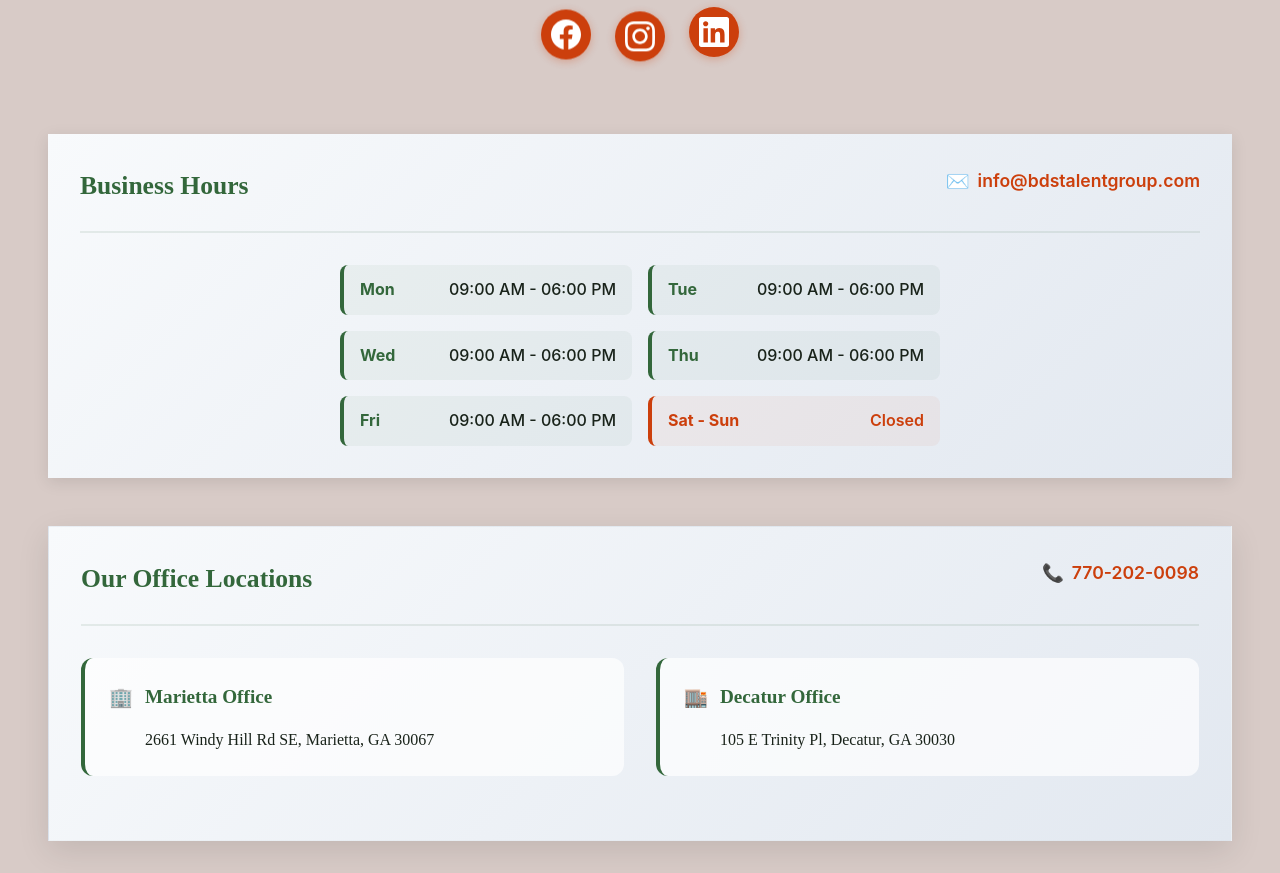
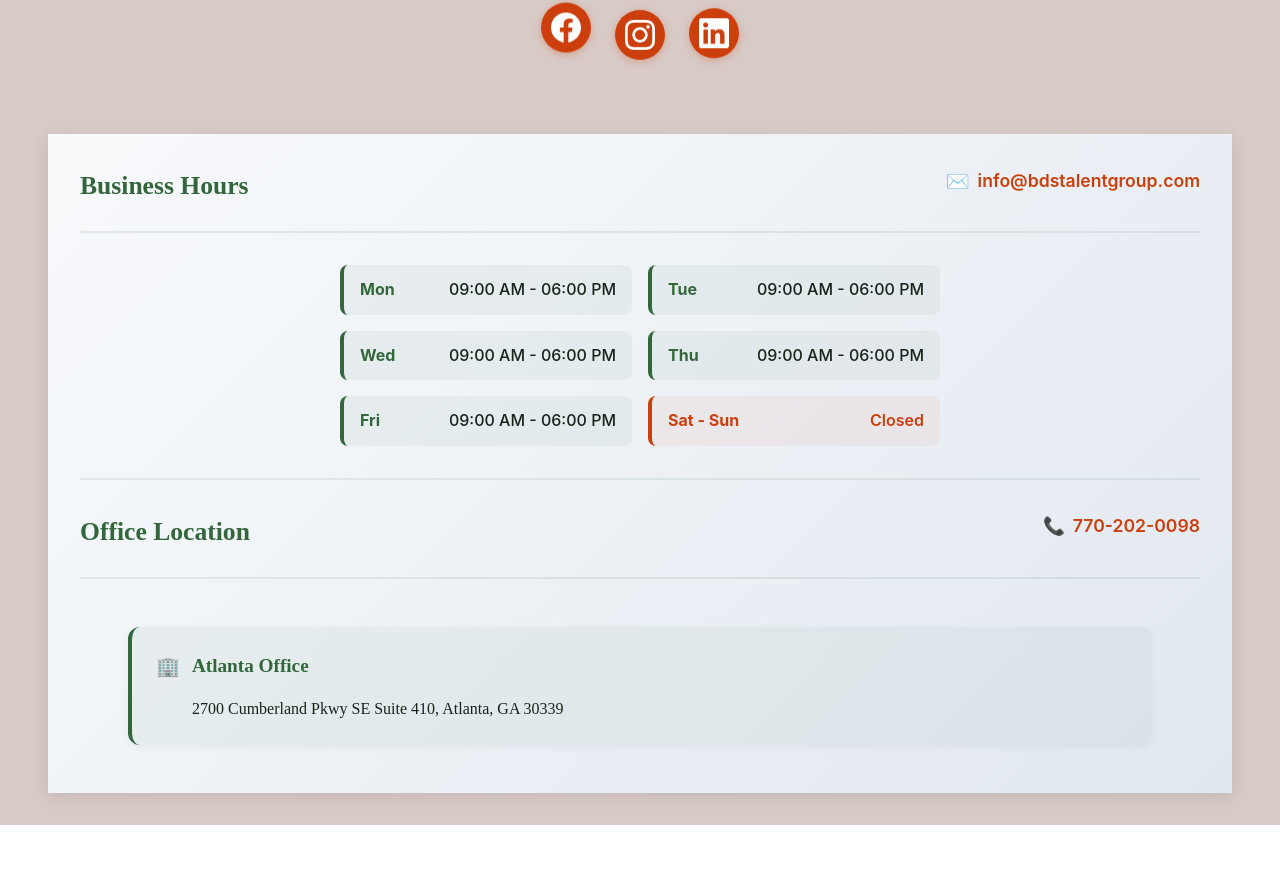
Before and after one commit to CartezDew/bdsfrontend, a React (Vite) app: page / in a window 1280 px wide. Shown: the part 4930-5803 px from the top of the page. After the commit the page ends 5755 px from the top, so only its background shows below. Built offline with nearby package versions, Linux system fonts and the light colour scheme.

Commit message:
updated office locations card to remove the second location that no longer exists

```diff
--- a/src/components/OfficeHoursLocations.jsx
+++ b/src/components/OfficeHoursLocations.jsx
@@ -66,8 +66,8 @@ const OfficeHoursLocations = () => {
 
   const locations = [
     {
-      name: "Marietta Office",
-      address: "2661 Windy Hill Rd SE, Marietta, GA 30067",
+      name: "Atlanta Office",
+      address: "2700 Cumberland Pkwy SE Suite 410, Atlanta, GA 30339",
       coordinates: "33.8762,-84.5023", // Marietta coordinates
       phone: "770-202-0098",
       hours: {
@@ -80,21 +80,6 @@ const OfficeHoursLocations = () => {
         sun: "Closed"
       }
     },
-    {
-      name: "Decatur Office",
-      address: "105 E Trinity Pl, Decatur, GA 30030",
-      coordinates: "33.7748,-84.2963", // Decatur coordinates
-      phone: "770-202-0098",
-      hours: {
-        mon: "09:00 AM - 06:00 PM",
-        tue: "09:00 AM - 06:00 PM",
-        wed: "09:00 AM - 06:00 PM",
-        thu: "09:00 AM - 06:00 PM",
-        fri: "09:00 AM - 06:00 PM",
-        sat: "Closed",
-        sun: "Closed"
-      }
-    }
   ];
 
   const getGoogleMapsUrl = (address) => {
@@ -133,8 +118,8 @@ const OfficeHoursLocations = () => {
           </div>
         </div>
 
-        {/* Office Hours */}
-        <div className={`office-hours-section ${animationsTriggered.officeHours ? 'animate-office-hours' : ''}`} ref={officeHoursRef} data-animate="officeHours">
+        {/* Office Hours & Location */}
+        <div className={`office-hours-location-combined ${animationsTriggered.officeHours ? 'animate-office-hours' : ''}`} ref={officeHoursRef} data-animate="officeHours">
           <div className={`office-hours-header ${animationsTriggered.businessHours ? 'animate-business-hours' : ''}`} ref={businessHoursRef} data-animate="businessHours">
             <h3>Business Hours</h3>
             <div className={`main-email ${animationsTriggered.email ? 'animate-email' : ''}`} ref={emailRef} data-animate="email">
@@ -142,6 +127,7 @@ const OfficeHoursLocations = () => {
               info@bdstalentgroup.com
             </div>
           </div>
+
           <div className={`hours-grid ${animationsTriggered.hoursGrid ? 'animate-hours-grid' : ''}`} ref={hoursGridRef} data-animate="hoursGrid">
             <div className="hours-row">
               <span className="day">Mon</span>
@@ -168,34 +154,24 @@ const OfficeHoursLocations = () => {
               <span className="time closed">Closed</span>
             </div>
           </div>
-        </div>
 
-        {/* Locations */}
-        <div className={`locations-section ${animationsTriggered.locations ? 'animate-locations' : ''}`} ref={locationsRef} data-animate="locations">
-          <div className={`location-card ${animationsTriggered.locationsHeader ? 'animate-location-card' : ''}`} ref={locationsHeaderRef} data-animate="locationsHeader">
-            <div className="locations-header">
-              <h4>Our Office Locations</h4>
+          {/* Location Section Below Office Hours */}
+          <div className={`location-section-below ${animationsTriggered.locations ? 'animate-locations' : ''}`} ref={locationsRef} data-animate="locations">
+            <div className={`location-header ${animationsTriggered.locationsHeader ? 'animate-location-card' : ''}`} ref={locationsHeaderRef} data-animate="locationsHeader">
+              <h4>Office Location</h4>
               <div className={`main-phone ${animationsTriggered.phone ? 'animate-phone' : ''}`} ref={phoneRef} data-animate="phone">
                 <span className="phone-icon">📞</span>
                 770-202-0098
               </div>
             </div>
 
-            <div className={`locations-grid-simple ${animationsTriggered.locationItems ? 'animate-location-items' : ''}`} ref={locationItemsRef} data-animate="locationItems">
-              <div className="location-item">
+            <div className={`location-details ${animationsTriggered.locationItems ? 'animate-location-items' : ''}`} ref={locationItemsRef} data-animate="locationItems">
+              <div className="location-item-combined">
                 <div className="location-name">
                   <span className="office-icon">🏢</span>
-                  <h5>Marietta Office</h5>
+                  <h5>Atlanta Office</h5>
                 </div>
                 <p className="location-address">{locations[0].address}</p>
-              </div>
-
-              <div className="location-item">
-                <div className="location-name">
-                  <span className="office-icon">🏬</span>
-                  <h5>Decatur Office</h5>
-                </div>
-                <p className="location-address">{locations[1].address}</p>
               </div>
             </div>
           </div>
--- a/src/index.css
+++ b/src/index.css
@@ -5,6 +5,7 @@
 @import './styles/socialProof.css';
 @import './styles/meetOwner.css';
 @import './styles/facts.css';
+@import './styles/officeHoursLocations.css';
 
 * {
   margin: 0;
--- a/src/styles/hero.css
+++ b/src/styles/hero.css
@@ -180,6 +180,7 @@
   height: 100%;
   object-fit: cover;
   display: block;
+
 }
 
 /* Headline/Body */
--- a/src/styles/officeHoursLocations.css
+++ b/src/styles/officeHoursLocations.css
@@ -60,11 +60,12 @@
   box-shadow: 0 2px 8px rgba(204, 63, 12, 0.3);
 }
 
-/* Office Hours Section */
-.office-hours-section {
+/* Office Hours & Location Combined Section */
+.office-hours-location-combined {
   background: linear-gradient(135deg, #f8fafc 0%, #e2e8f0 100%);
   padding: 2rem;
   box-shadow: 0 4px 15px rgba(0, 0, 0, 0.1);
+
 }
 
 
@@ -142,27 +143,14 @@
   font-weight: 600;
 }
 
-/* Locations Section */
-.locations-section {
-  margin-top: 3rem;
+/* Location Section Below Office Hours */
+.location-section-below {
+  margin-top: 2rem;
+  padding-top: 2rem;
+  border-top: 2px solid rgba(51, 103, 59, 0.1);
 }
 
-.location-card {
-  background: linear-gradient(135deg, #f8fafc 0%, #e2e8f0 100%);
-  backdrop-filter: blur(10px);
-  padding: 2rem;
-  box-shadow: 0 10px 30px rgba(0, 0, 0, 0.1);
-  border: 1px solid rgba(148, 163, 184, 0.1);
-  transition: all 0.3s ease;
-
-}
-
-.location-card:hover {
-  transform: translateY(-4px);
-  box-shadow: 0 20px 40px rgba(0, 0, 0, 0.15);
-}
-
-.locations-header {
+.location-header {
   display: flex;
   justify-content: space-between;
   align-items: flex-start;
@@ -171,7 +159,12 @@
   border-bottom: 2px solid rgba(51, 103, 59, 0.1);
 }
 
-.locations-header h4 {
+.location-card:hover {
+  transform: translateY(-4px);
+  box-shadow: 0 20px 40px rgba(0, 0, 0, 0.15);
+}
+
+.location-header h4 {
   font-size: 1.6rem;
   color: var(--color-hunter-green);
   font-weight: 700;
@@ -188,11 +181,20 @@
   font-size: 1.1rem;
 }
 
-.locations-grid-simple {
-  display: grid;
-  grid-template-columns: repeat(auto-fit, minmax(300px, 1fr));
-  gap: 2rem;
-  margin-bottom: 2rem;
+.location-details {
+  display: flex;
+  flex-direction: column;
+  gap: 1.5rem;
+  padding: 1rem 3rem 1rem 3rem;
+}
+
+.location-item-combined {
+  padding: 1.5rem;
+  background: rgba(51, 103, 59, 0.05);
+  border-radius: 12px;
+  border-left: 4px solid var(--color-hunter-green);
+  box-shadow: 0 2px 8px rgba(0, 0, 0, 0.05);
+
 }
 
 .location-item {
@@ -227,6 +229,7 @@
   line-height: 1.5;
   margin: 0;
   padding-left: 2.25rem;
+  font-weight: 500;
 }
 
 .location-map {
```
